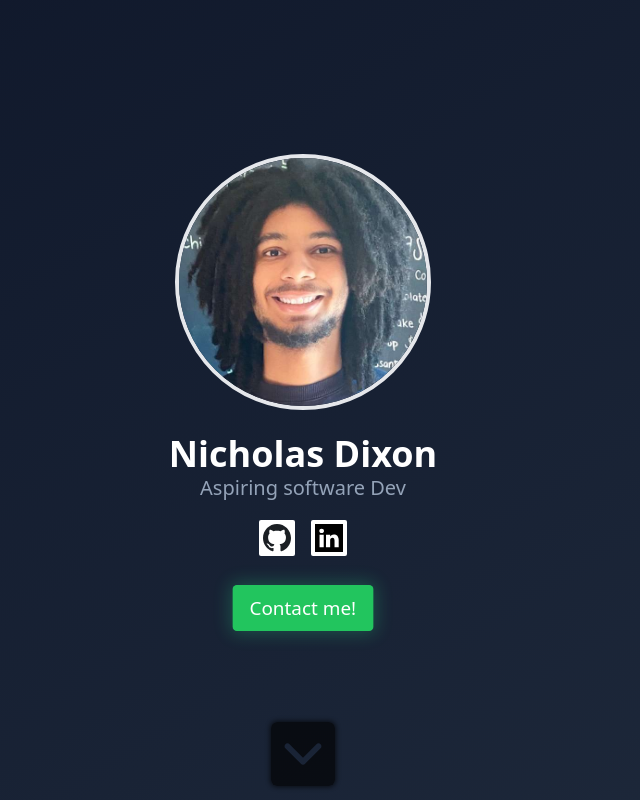
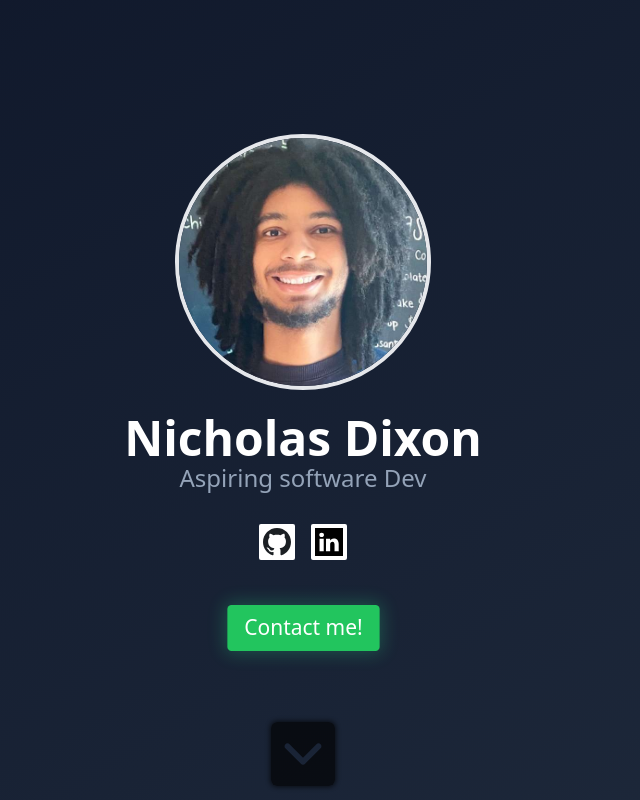
Before and after one commit to CoolCoder54323/Portfolio, a SvelteKit app: page / in a window 1280 px wide. Shown: the top 800 px of the page, without its empty margins (337-977 px from the left). Built offline with nearby package versions, Linux system fonts and the light colour scheme.

Commit message:
updated sizes for larger screens

```diff
--- a/src/routes/landing.svelte
+++ b/src/routes/landing.svelte
@@ -6,13 +6,13 @@
 </script>
 <div bind:this={elem} class=" bg-gradient-to-br from-slate-900 to-slate-800 text-white p-4 text-center h-screen items-center justify-center flex">
     <div class="h-fits">
-        <img class="moveDown select-none ml-auto mr-auto border-4 rounded-full h-48 w-48 lg:h-64 lg:w-64" alt="headshot" src="face.png">
+        <img class="moveDown select-none ml-auto mr-auto border-4 rounded-full h-48 w-48 sm:h-64 sm:w-64" alt="headshot" src="face.png">
         <div class="mb-5">
-            <h1 class="text-4xl font-bold mt-6 moveRight">Nicholas Dixon</h1>
-            <p class=" text-xl text-slate-400 moveLeft">Aspiring software Dev</p>
+            <h1 class="sm:text-5xl text-4xl font-bold mt-6 moveRight">Nicholas Dixon</h1>
+            <p class=" sm:text-2xl text-xl text-slate-400 moveLeft">Aspiring software Dev</p>
         </div>
 
-        <div class="flex justify-center gap-4 m-4 h-8 items-center">
+        <div class="flex justify-center gap-4 m-4 sm:m-8 h-8 items-center">
             <a href="https://github.com/CoolCoder54323" class="p-1 bg-white rounded-sm transition-all h-8 md:h-9 hover:bg-cyan-400 hover:scale-110">
                 <img alt="github logo" src="githublogo.svg" class="h-full">
             </a>
@@ -21,7 +21,7 @@
             </a>
 
         </div>
-        <button class="bounceIt text-lg shadow-greenG m-4 bg-green-500 hover:bg-green-600 px-4 py-2 rounded transition-all scale-105 hover:scale-110">
+        <button class="bounceIt text-lg sm:text-xl shadow-greenG m-4 bg-green-500 hover:bg-green-600 px-4 py-2 rounded transition-all scale-105 hover:scale-110">
         Contact me!
         </button>
 
```
